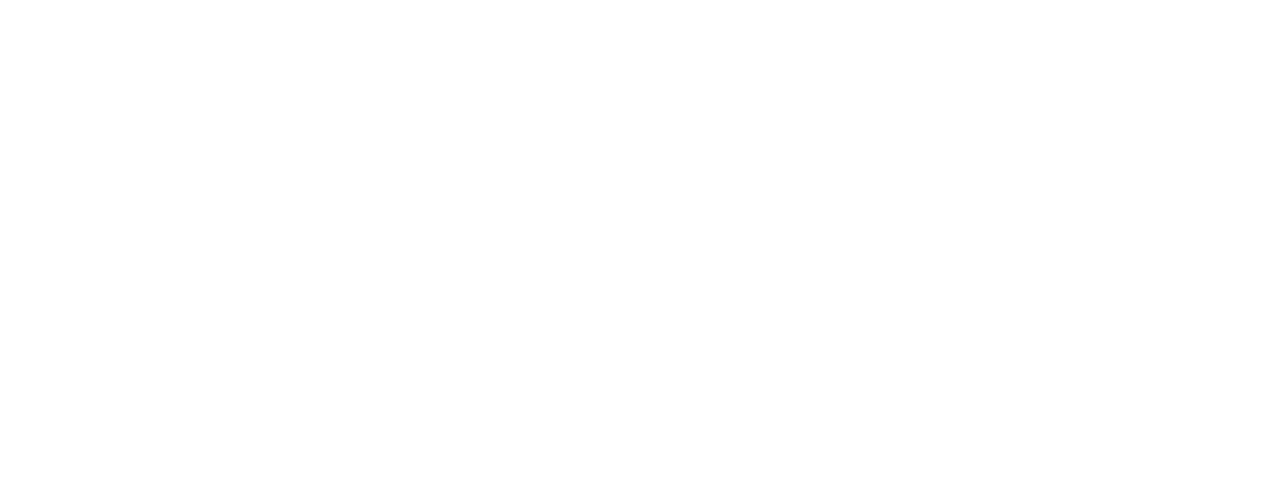
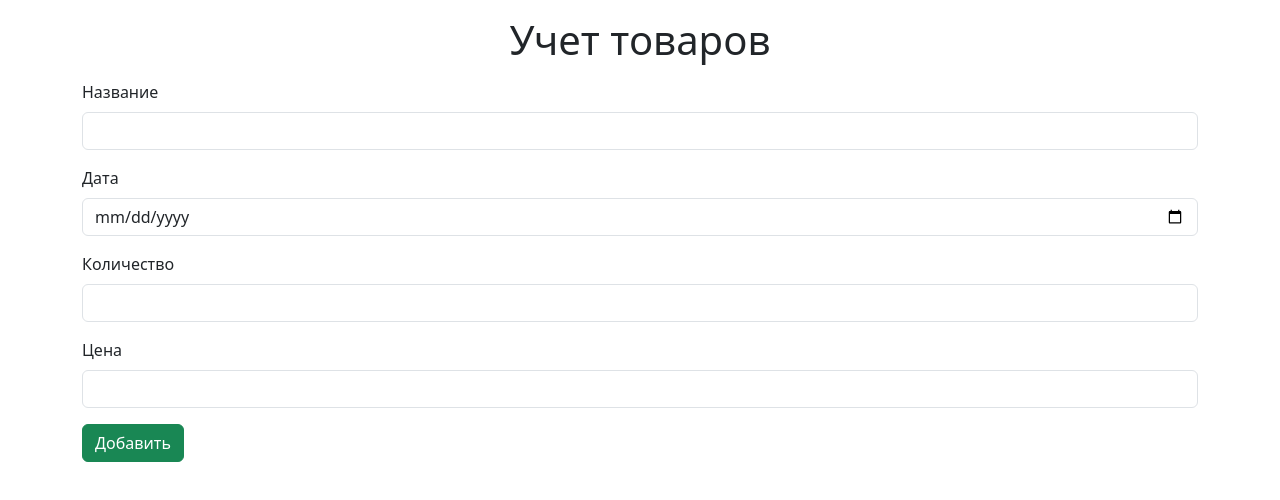
Before and after one commit to Qwardel/product-kaliev, a Vue app: page / in a window 1280 px wide. Shown: the top 500 px of the page. Built offline with nearby package versions, Linux system fonts and the light colour scheme.

Commit message:
feat: add form

```diff
--- a/src/App.vue
+++ b/src/App.vue
@@ -3,7 +3,35 @@
 </script>
 
 <template>
+  <div class="container">
+    <div class="row"></div>
 
+    <div class="col">
+      <h1 class="text-center my-3">Учет товаров</h1>
+
+      <div class="mb-3">
+  <label for="name" class="form-label">Название</label>
+  <input type="text" class="form-control" id="name">
+  </div>
+
+  <div class="mb-3">
+  <label for="date" class="form-label">Дата</label>
+  <input type="date" class="form-control" id="date">
+  </div>
+
+  <div class="mb-3">
+  <label for="count" class="form-label">Количество</label>
+  <input type="number" class="form-control" id="count">
+  </div>
+
+  <div class="mb-3">
+  <label for="price" class="form-label">Цена</label>
+  <input type="number" class="form-control" id="price">
+  </div>
+  <button type="button" class="btn btn-success">Добавить</button>
+</div>
+
+</div>
 
 
 </template>
```
